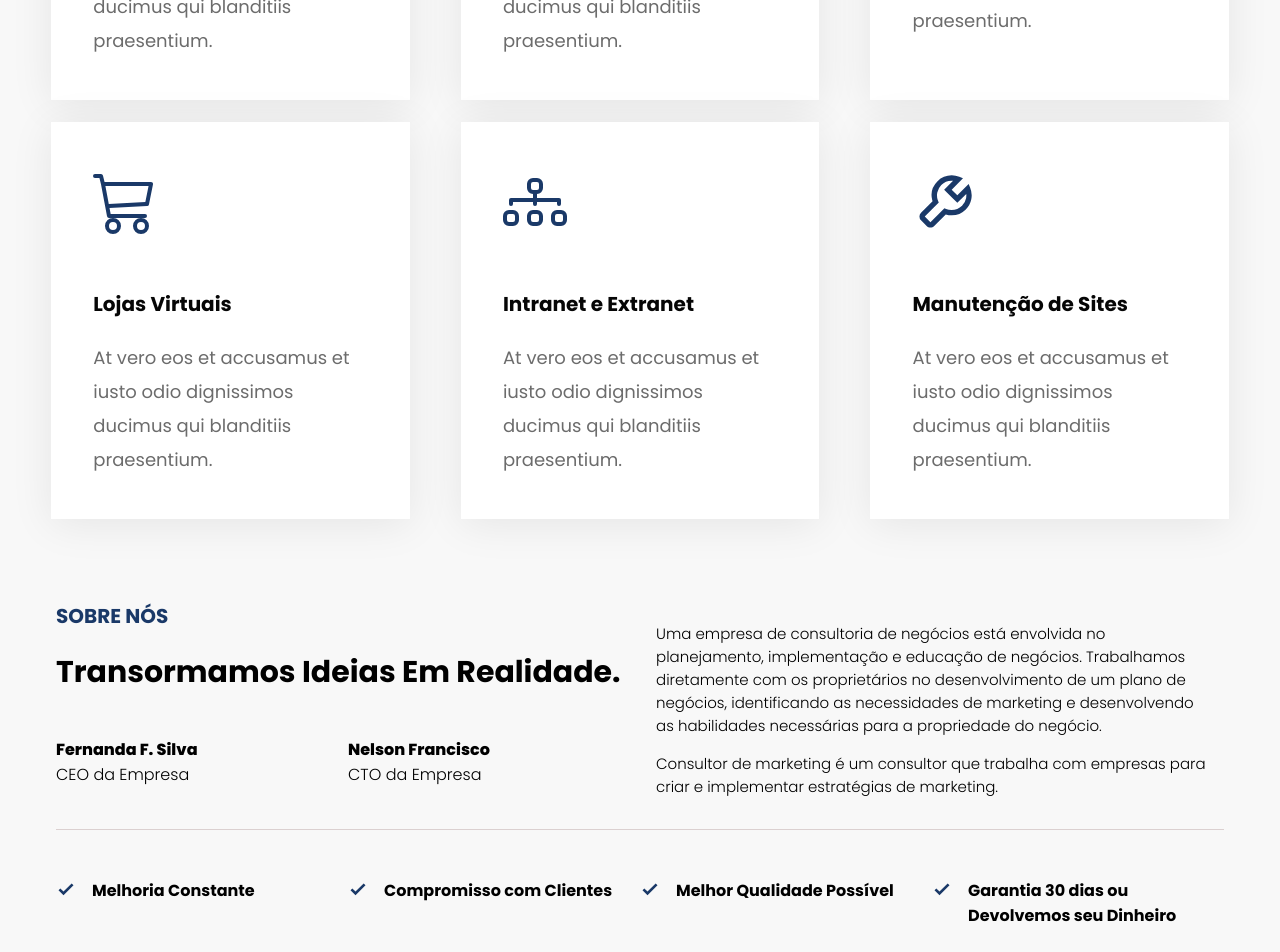
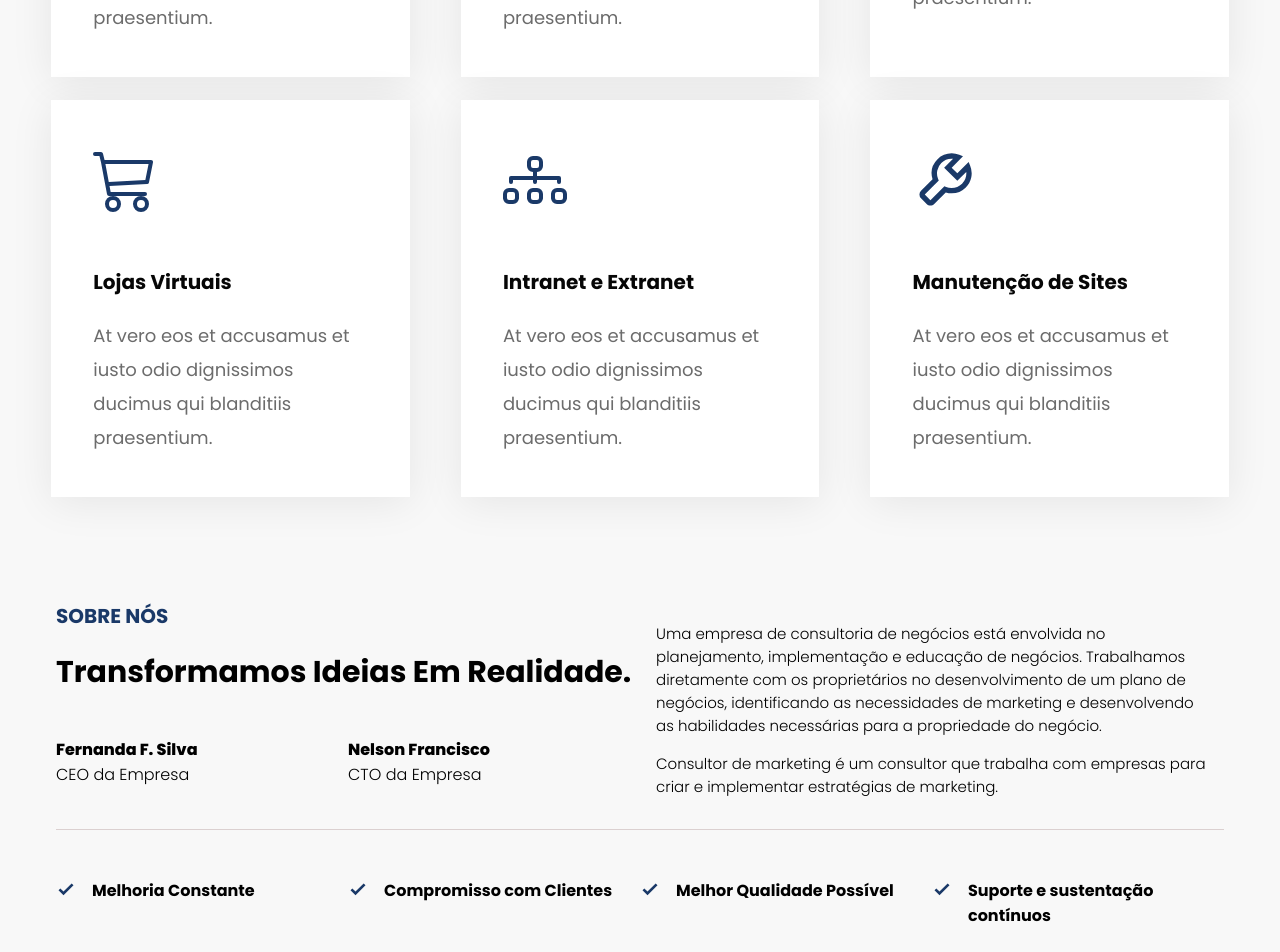
Before and after one commit to zakta/site, a Next.js app: page / in a window 1280 px wide. Shown: the part 1580-2532 px from the top of the page. Built offline with nearby package versions, Linux system fonts and the light colour scheme.

Commit message:
adjustments on contact

```diff
--- a/components/About/index.js
+++ b/components/About/index.js
@@ -7,7 +7,7 @@ export default function About() {
       <AboutDivision>
         <AboutInfo>
           <h2>Sobre Nós</h2>
-          <h3>Transormamos ideias em realidade.</h3>
+          <h3>Transformamos ideias em realidade.</h3>
           <Owners>
             <h4>Fernanda F. Silva</h4>
             <p>CEO da Empresa</p>
@@ -54,7 +54,7 @@ export default function About() {
           <Check>
             <GoCheck />
           </Check>
-          <p>Garantia 30 dias ou Devolvemos seu Dinheiro</p>
+          <p>Suporte e sustentação contínuos</p>
         </li>
       </List>
     </Container>
--- a/components/Card/styles.js
+++ b/components/Card/styles.js
@@ -5,7 +5,7 @@ export const Card = styled.div`
   box-sizing: border-box;
   box-shadow: 0 5px 40px 0 rgb(6 6 6 / 8%);
   display: flex;
-  margin-top: 1.4rem;
+  margin-bottom: 1.4rem;
   position: relative;
   padding: 2.632rem;
   flex-direction: column;
--- a/components/Contact/style.js
+++ b/components/Contact/style.js
@@ -60,7 +60,7 @@ export const ContactInfo = styled.div`
     font-weight: 800;
     opacity: .5;
     color: #f3f3f3;
-    top: -340px;
+    top: -370px;
     right: -189px;
   }
 
@@ -105,10 +105,6 @@ export const Card = styled(CardComp)`
 
 export const Icon = styled(CardIcon)`
   font-size: 4rem;
-
-  @media(min-width: 1100px){
-    padding-top: 2rem;
-  }
 `;
 
 
```
